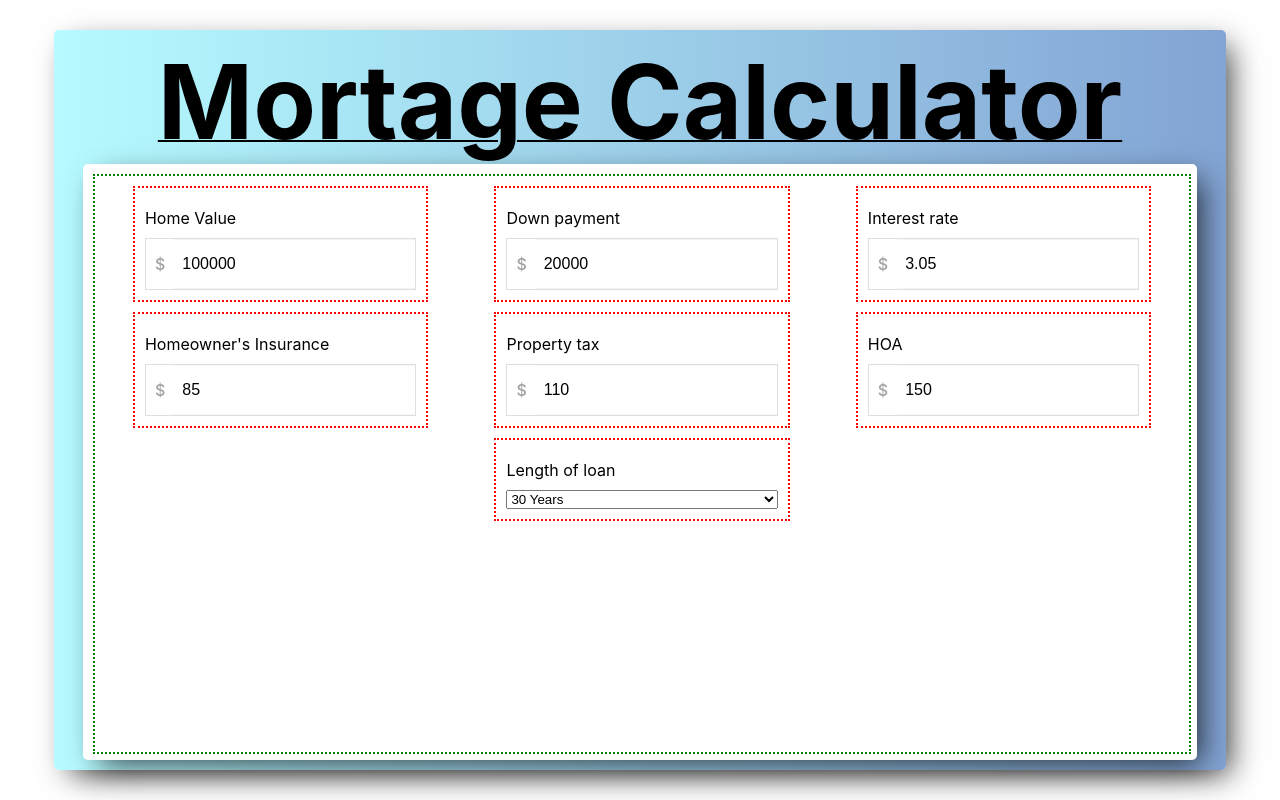
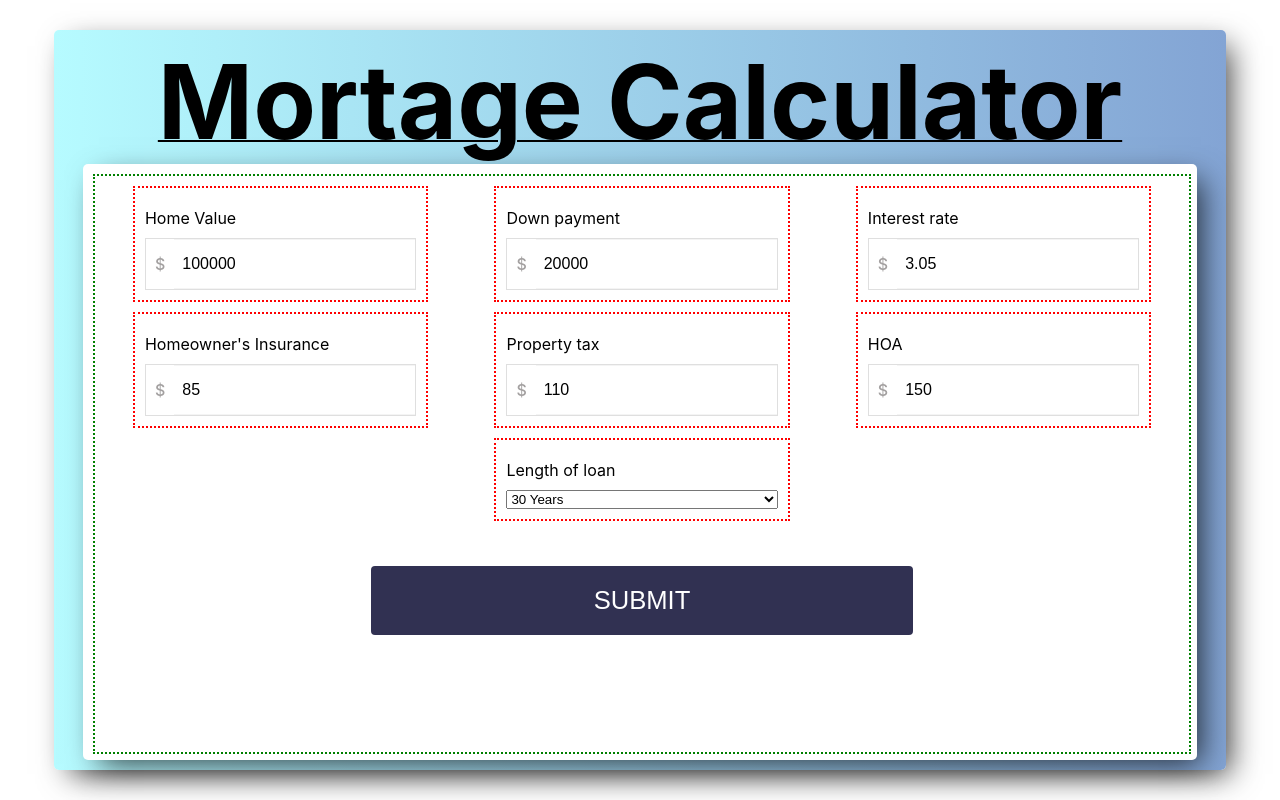
Before and after one commit to MarleeG/MortgageCalculator, a React (Create React App) app in the folder client/: page / in a window 1280 px wide. Built offline with nearby package versions, Linux system fonts and the light colour scheme.

Commit message:
submit button has been added to the UI

```diff
--- a/client/src/Home/components/Field.css
+++ b/client/src/Home/components/Field.css
@@ -1,13 +1,17 @@
-.field__container{
+.field__container {
   border: 2px dotted green;
   width: 100%;
   height: 100%;
 }
 
-form.field__form{
+form.field__form {
   display: flex;
   flex-direction: row;
   flex-wrap: wrap;
-
   margin: 5px;
 }
+
+.field__break {
+  flex-basis: 100%;
+  height: 0;
+}
--- a/client/src/Home/components/Field.js
+++ b/client/src/Home/components/Field.js
@@ -1,4 +1,5 @@
 import React, { useState, useEffect } from "react";
+import Button from "../../UIElements/Button";
 import Input from "../../UIElements/Input";
 
 import "./Field.css";
@@ -47,19 +48,24 @@ const Field = (props) => {
     }
   };
 
+  //   for dropdown test
+  //   const getVal = (e) => {
+  //     e.preventDefault();
+  //     let val = document.getElementById('loan-length').value;
+  //     updateLoanLength(val);
+  //   };
 
-//   for dropdown test
-//   const getVal = (e) => {
-//     e.preventDefault();
-//     let val = document.getElementById('loan-length').value;
-//     updateLoanLength(val);
-//   };
+  const handleSubmit = e => {
+    e.preventDefault();
+
+    alert('buttn clicked')
+  }
 
   useEffect(() => {}, []);
 
   return (
     <div className="field__container">
-      <form className="field__form">
+      <form className="field__form" onSubmit={handleSubmit}>
         <Input
           value={homeValue}
           name="home-value"
@@ -136,13 +142,15 @@ const Field = (props) => {
           </select>
         </Input>
 
-
-
         {/* dropdrop value  */}
         {/* <button onClick={(e) => getVal(e)} type="submit">
           {" "}
           Get dropdown value
         </button> */}
+
+        <div class="field__break"></div>
+        {/* Submit Button Here */}
+        <Button type="submit" text="SUBMIT"  />
       </form>
     </div>
   );
--- /dev/null
+++ b/client/src/UIElements/Button.css
@@ -0,0 +1,13 @@
+button{
+    width: 50%;
+    margin: 40px auto;
+    background-color:  #313152;
+    border: none;
+    font-size: 2vw;
+    color: white;
+
+    padding: 20px;
+    border-radius: 4px;
+    /* flex-basis: 50%; */
+    /* clear: left; */
+}
--- /dev/null
+++ b/client/src/UIElements/Button.js
@@ -0,0 +1,11 @@
+import React from 'react';
+
+import './Button.css'
+const log = console.log;
+const Button = props => {
+    return <button type={props.type} className="button">
+        {props.text}
+    </button>
+}
+
+export default Button;
```
Lines whose indentation alone changed are shown as unchanged.
